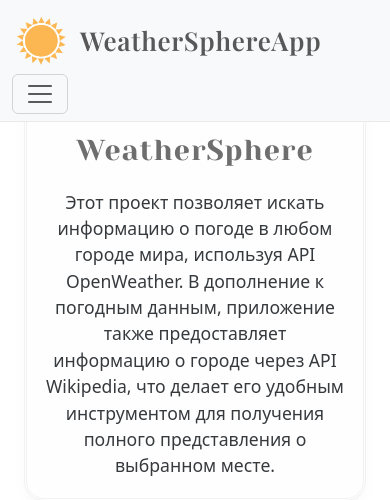
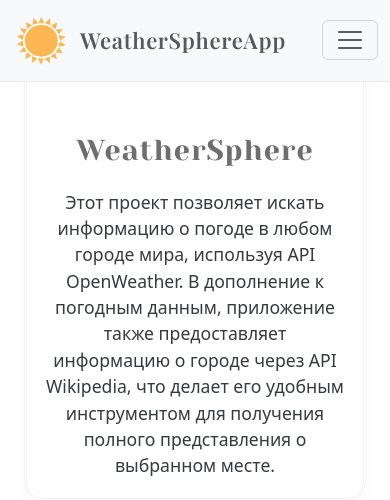
Before and after one commit to MRGiorgiosDev8/weather_django, a Django app: page / in a window 390 px wide. Shown: the top 500 px of the page. Run offline with Django 5.2, Linux system fonts and the light colour scheme; some libraries are stand-ins or nearby versions; some web fonts are replaced.

Commit message:
update bootstrap @media mobile logo fonts

```diff
--- a/weather_project/static/css/custom.css
+++ b/weather_project/static/css/custom.css
@@ -401,6 +401,10 @@ h2,
         outline: none !important;
         box-shadow: none !important;
     }
+
+    .font-span {
+        font-size: 1.1em;
+    }
 }
 
 @media (min-width: 769px) and (max-width: 991px) {
```
